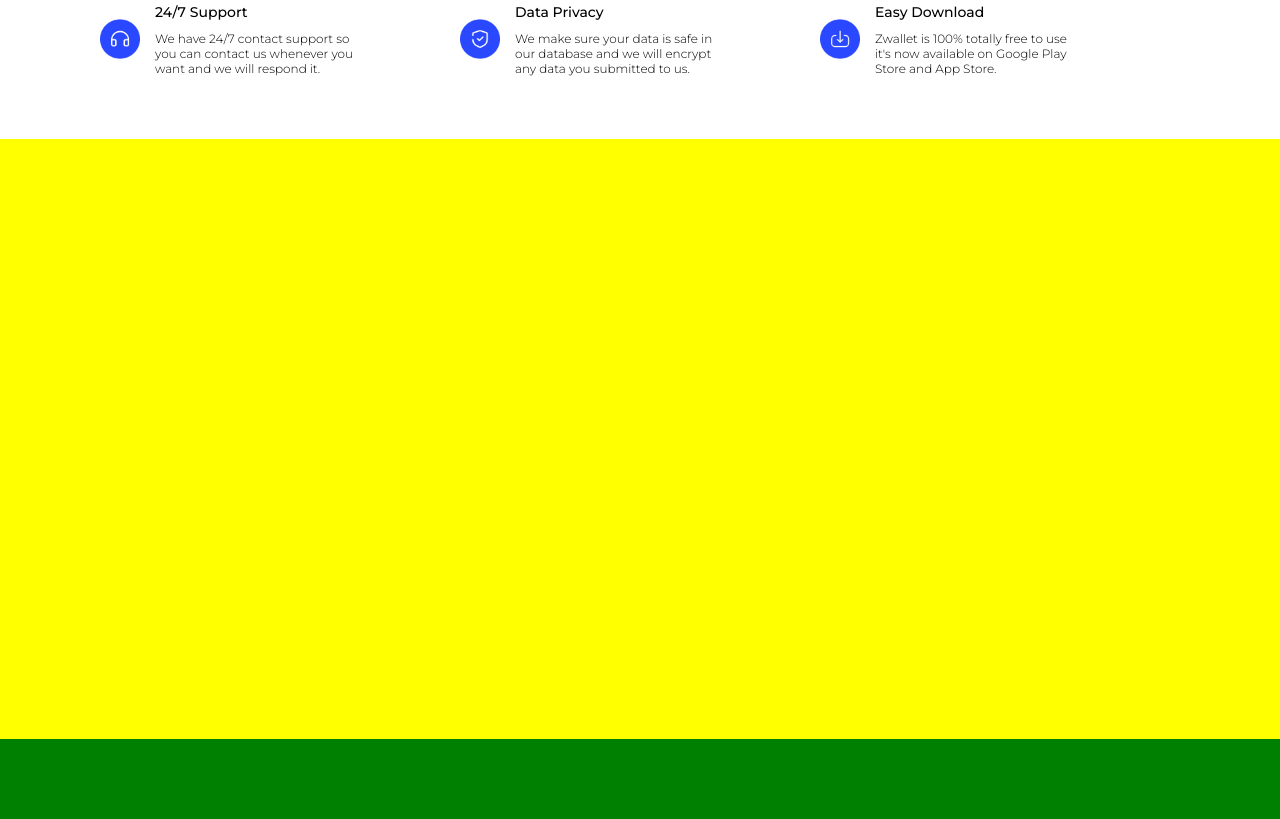
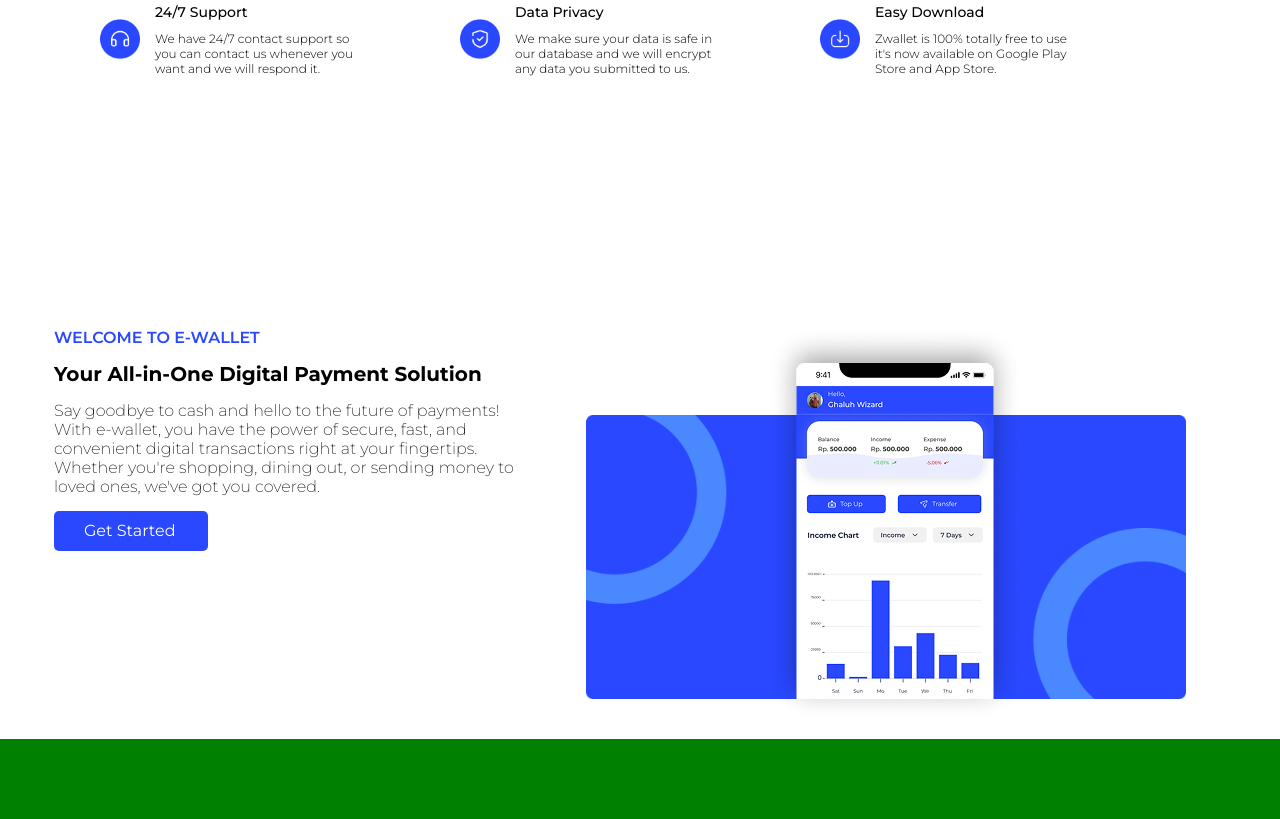
Before and after one commit to mdavindarinaldy/fgo24-css-slicing, a website: page index.html in a window 1280 px wide. Shown: the part 861-1680 px from the top of the page. Drawn offline with Linux system fonts and the light colour scheme.

Commit message:
feat: add about page to the landing page

```diff
--- a/index.html
+++ b/index.html
@@ -237,11 +237,65 @@
             font-weight: 300;
             font-size: 12px;
         }
-
         div.packages {
             width: 100svw;
             height: 75svh;
-            background-color: yellow;
+            background-color: #FFFFFF;
+            display: flex;
+            gap: 20px;
+            flex-direction: row;
+            align-items: center;
+            justify-content: center;
+        }
+        div.packages>div:first-child {
+            width: 40%;
+            height: 100%;
+            display: flex;
+            gap: 15px;
+            flex-direction: column;
+            justify-content: center;
+            align-items: flex-start;
+        }
+        div.packages>div:first-child>span:first-child {
+            color: #2948FF;
+            font-weight: 600;
+            font-size: 16px;
+        }
+        div.packages>div:first-child>span:nth-child(2){
+            font-weight: 700;
+            font-size: 20px;
+        }
+        div.packages>div:first-child>span:nth-child(3){
+            font-weight: 200;
+            font-size: 16px;
+            width: 90%;
+        }
+        div.packages>div:first-child>a {
+            box-sizing: border-box;
+            width: 30%;
+            height: 40px;
+            text-decoration: none;
+            color: #FFFFFF;
+            background-color: #2948FF;
+            border-radius: 5px;
+            padding: 10px 30px;
+        }
+        div.packages>div:last-child {
+            width: 50%;
+            height: 100%;
+            position: relative;
+        }
+        div.packages>div:last-child>img:first-child {
+            position: absolute;
+            z-index: 1;
+            bottom: 40px;
+            width: 600px;
+        }
+        div.packages>div:last-child>img:last-child {
+            position: absolute;
+            z-index: 2;
+            bottom: 18px;
+            left: 180px;
         }
         div.features {
             width: 100svw;
@@ -333,10 +387,26 @@
         </div>
     </div>
     <div class="packages">
+        <div>
+            <span>WELCOME TO E-WALLET</span>
+            <span>Your All-in-One Digital Payment Solution</span>
+            <span>Say goodbye to cash and hello to the future of payments! With e-wallet, you have the power of secure, fast, and convenient digital transactions right at your fingertips. Whether you're shopping, dining out, or sending money to loved ones, we've got you covered.</span>
+            <a href="./pages/login.html">Get Started</a>
+        </div>
+        <div>
+            <img src="./assets/background.png" alt="background-image">
+            <img src="./assets/picture2.png" alt="gambar-dashboard">
+        </div>
     </div>
     <div class="features">
     </div>
     <div class="sponsors">
     </div>
+    <div class="testimony">
+    </div>
+    <div class="download">
+    </div>
+    <footer>
+    </footer>
 </body>
 </html>
```
Also changed, not shown: assets/background.png (added).
